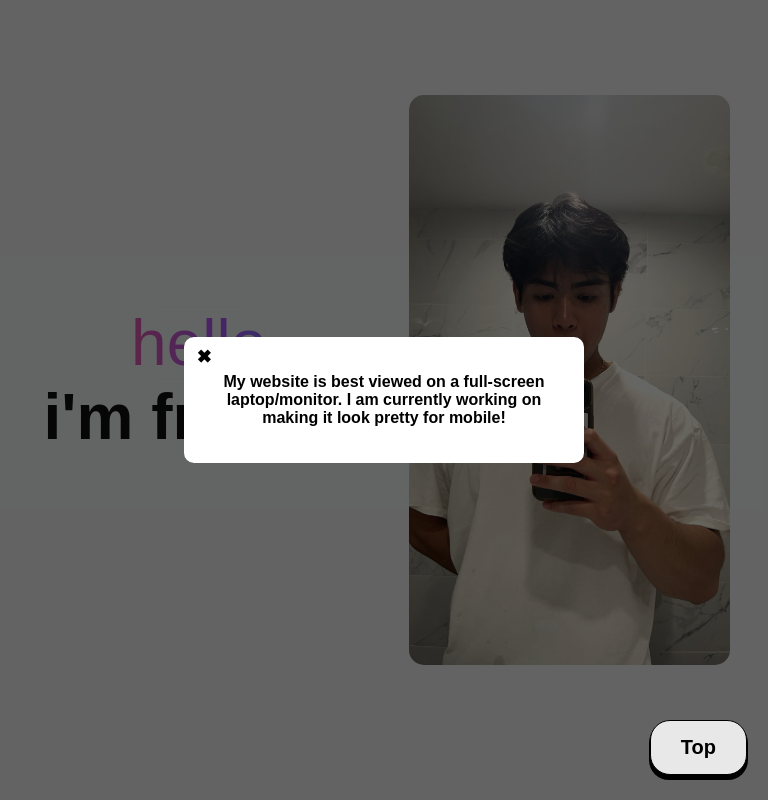
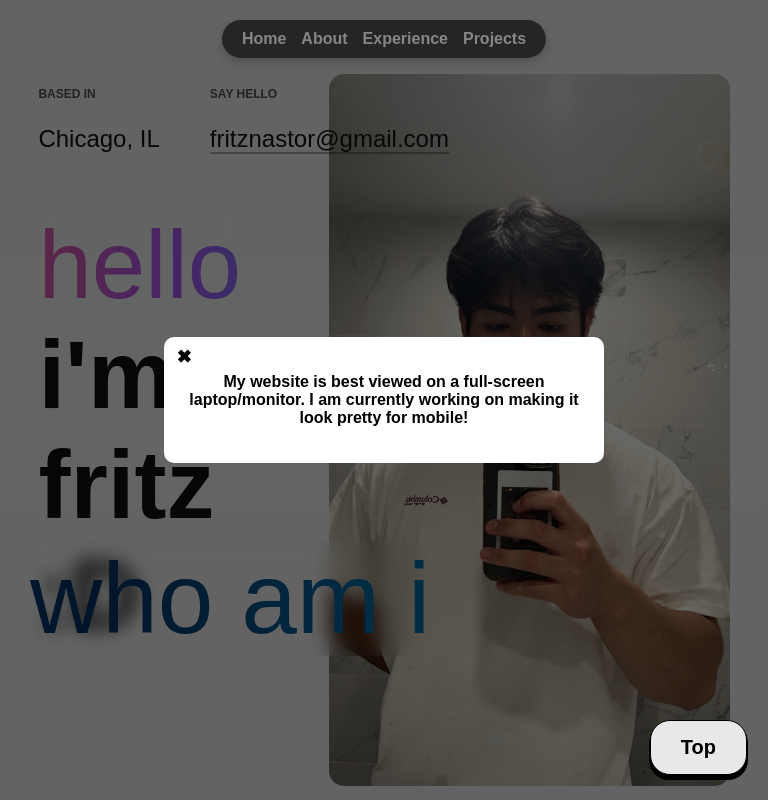
Before and after one commit to fritznastor/portfolio-website, a React (Vite) app in the folder my-portfolio/: page / in a window 768 px wide. Shown: the top 800 px of the page. Built offline with nearby package versions, Linux system fonts and the light colour scheme.

Commit message:
Revert "some mobile and laptop responsiveness"
This reverts commit bbd82cd4b607b05e17c76a5ed29d3112c042e565.

```diff
--- a/my-portfolio/src/components/Footer.jsx
+++ b/my-portfolio/src/components/Footer.jsx
@@ -25,6 +25,7 @@ const Footer = () => {
   );
 };
 
+// ✅ Gradient Title Styling
 const GradientText = styled.h1`
   font-size: 100px;
   font-weight: bold;
@@ -32,21 +33,7 @@ const GradientText = styled.h1`
   background: linear-gradient(90deg, #00274D, #00509E, #003366, #0077B6, #001F3F);
   -webkit-background-clip: text;
   -webkit-text-fill-color: transparent;
-
-  /* Animate gradient */
-  background-size: 300% 300%;
-  animation: gradientShift 3s infinite alternate ease-in-out;
-
-  @keyframes gradientShift {
-    0% {
-      background-position: 0% 50%;
-    }
-    100% {
-      background-position: 100% 50%;
-    }
-  }
 `;
-
 
 
 
--- a/my-portfolio/src/pages/About.jsx
+++ b/my-portfolio/src/pages/About.jsx
@@ -28,8 +28,8 @@ export default function About() {
             learning how to use AWS :0
           </p>
           <p>
-            i graduated from DePaul University with a degree in computer science and a minor in data science. during my
-            last quarter at DePaul, i placed 2nd in depaul's first ever hackathon with Northern Trust
+            i graduated from DePaul University with a degree in computer science and a minor in data analysis. during my
+            last quarter at DePaul, i placed 2nd in depaul's first ever hackathon with Northern Trust (i got robbed)
           </p>
           <p>
             i am excited to learn and develop with others to create impactful applications
--- a/my-portfolio/src/styles/global.css
+++ b/my-portfolio/src/styles/global.css
@@ -171,19 +171,3 @@ footer {
   background: black; /* Changes to black */
   transition: background 0.4s ease-in-out; /* Smooth darkening effect */
 }
-
-* {
-  box-sizing: border-box; /* Include padding and border in element's total width */
-}
-
-body {
-  overflow-x: hidden; /* Prevent horizontal scrolling */
-  margin: 0;
-  padding: 0;
-  width: 100%;
-}
-
-img {
-  max-width: 100%; /* Ensure images don't overflow */
-  height: auto;
-}
--- a/my-portfolio/src/styles/home.css
+++ b/my-portfolio/src/styles/home.css
@@ -140,105 +140,3 @@
     font-size: 6rem; /* Match "hi" font size */
     font-weight: bold;
   }
-
-
-/* Responsive adjustments */
-@media (max-width: 768px) {
-  .home {
-    margin-bottom: 600px;
-    margin-top: 20px;
-    height: auto;
-  }
-
-  .top-info {
-    display: none; /* Hide top info on mobile */
-  }
-
-  .content {
-    flex-direction: column-reverse; /* Reverse order for mobile */
-    align-items: center;
-    justify-content: center; /* Center content vertically */
-    height: auto;
-    width: 100%;
-  }
-
-  .profile-picture {
-    width: 100%;
-    display: flex;
-    justify-content: center; /* Center the image */
-    align-items: center; /* Center the image vertically */
-    margin-left: 50px;
-  }
-
-  .profile-picture img {
-    height: auto;
-    max-width: 95%; /* Ensure the image doesn't overflow */
-    border-radius: 15px;
-  }
-
-  .text-container {
-    width: 100%;
-    text-align: center;
-    margin: 20px 0; /* Center the text container */
-    display: flex;
-    flex-direction: column;
-    align-items: center; /* Center text horizontally */
-  }
-
-  .name-line {
-    justify-content: center;
-    width: 100%;
-    text-align: center;
-  }
-
-  .hey, .im-fritz {
-    font-size: 3rem;
-    display: inline; /* Keep text on one line */
-  }
-
-  /* Hide Navbar */
-  .navbar {
-    display: none;
-  }
-
-  .home, .content, .text-container, .profile-picture {
-    width: 100%; /* Ensure elements don't exceed viewport width */
-    box-sizing: border-box; /* Include padding and border in width */
-  }
-
-  .profile-picture img {
-    max-width: 100%; /* Ensure image doesn't overflow */
-  }
-}
-
-@media (min-width: 569px) and (max-width: 1024px) {
-  .content {
-    flex-direction: row; /* Keep row layout for larger screens */
-    align-items: center;
-    height: auto;
-    width: 90%; /* Adjust width to prevent overflow */
-  }
-  .top-info {
-    margin-top: 45px;
-    font-size: 15px;
-  }
-
-  .text-container, .profile-picture {
-    width: 45%; /* Adjust width to fit side by side */
-    text-align: left;
-  }
-
-  .hey, .im-fritz, .im, .fritz, .smiley {
-    font-size: 4rem;
-  }
-
-  .profile-picture img {
-    height: auto;
-    max-width: 100%;
-    border-radius: 15px;
-  }
-}
-
-body {
-  overflow-x: hidden; /* Prevent horizontal scrolling */
-}
```
